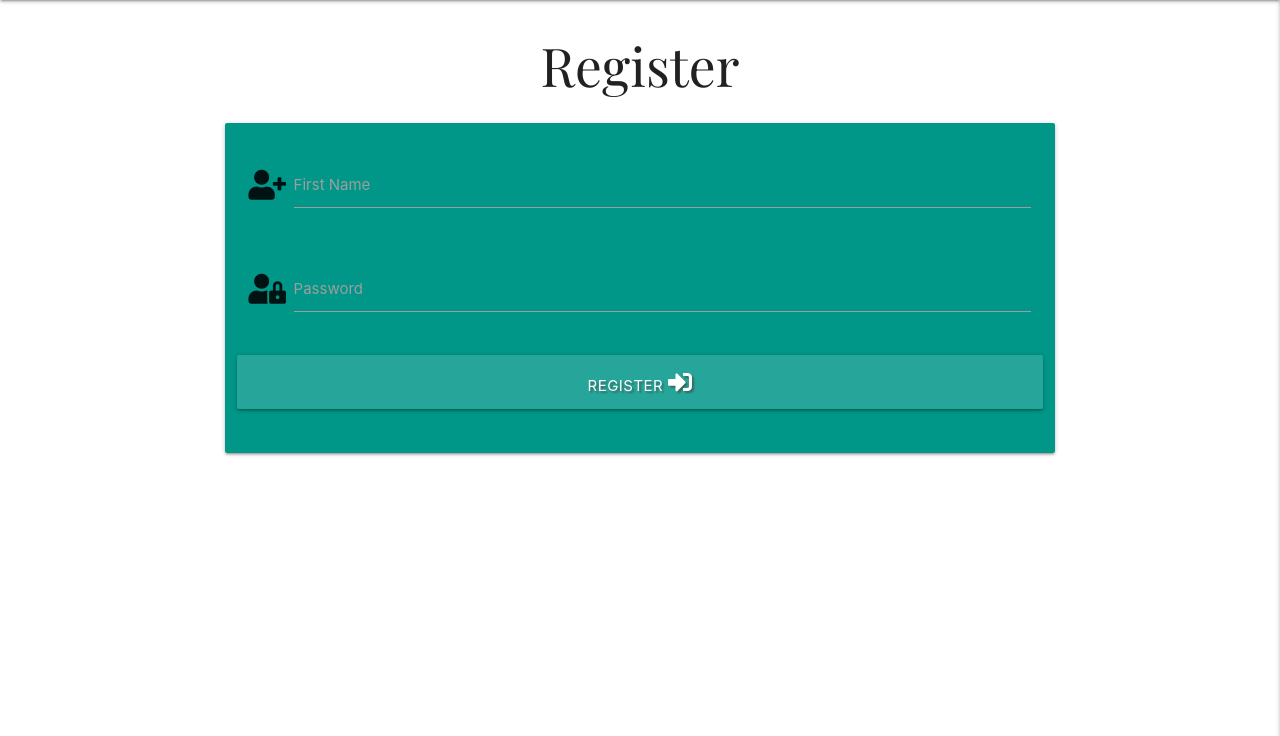
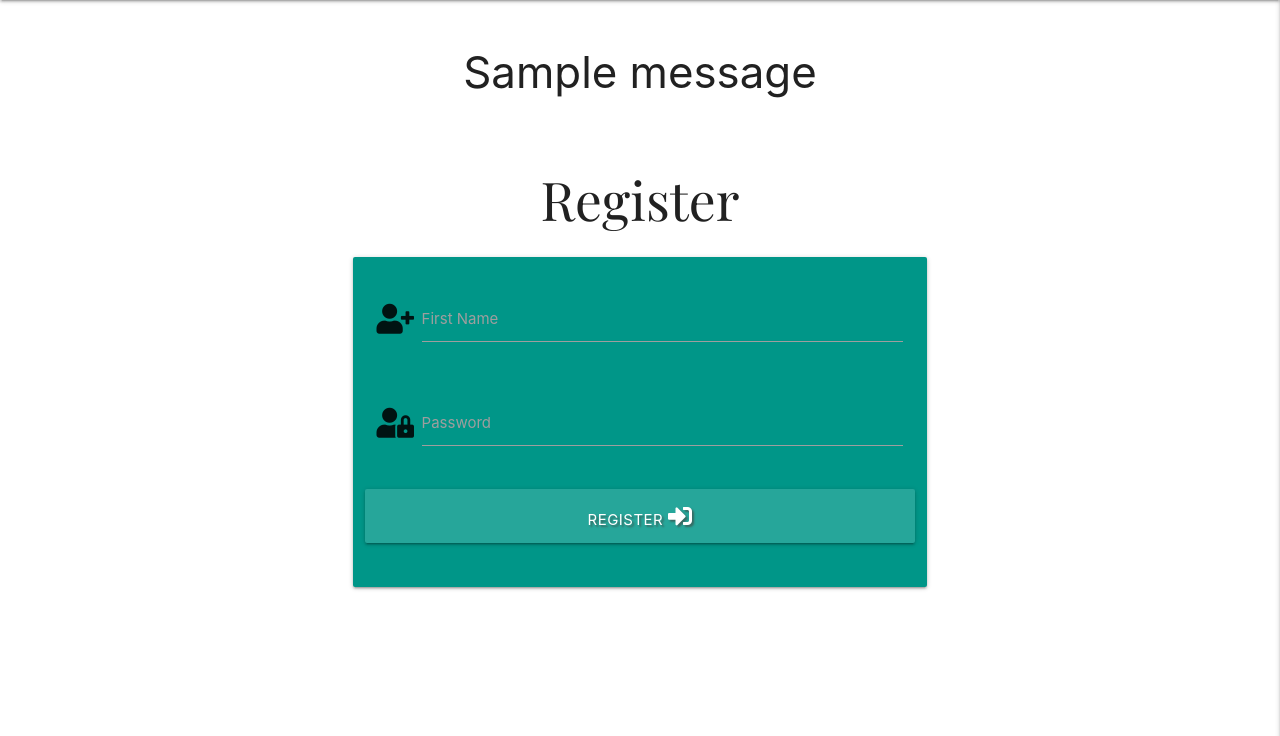
Before and after one commit to kenweechin/recipe-app, a Flask app: page /register in a window 1280 px wide. Shown: the part 64-800 px from the top of the page. Run offline with Flask 2, Linux system fonts and the light colour scheme; one stand-in notice (Sample message) is shown; some libraries are stand-ins or nearby versions.

Commit message:
Add flash message to complete register functionality

```diff
--- a/static/css/style.css
+++ b/static/css/style.css
@@ -26,3 +26,7 @@ nav ul a {
 nav .nav-wrapper {
     padding-left: 10rem;
 }
+
+.flash-message h3 {
+    line-height: 2;
+}
--- a/templates/base.html
+++ b/templates/base.html
@@ -50,8 +50,22 @@
 
     </header>
 
-    {% block content %}
-    {% endblock %}
+    <section>
+        {% with messages = get_flashed_messages() %}
+            {% if messages %}
+                {% for message in messages %}
+                    <div class="row flash-message">
+                        <h3 class="dark-blue center-align">{{ message }}</h3>
+                    </div>
+                {% endfor %}
+            {% endif %}
+        {% endwith %}
+    </section>
+
+    <main class="container">
+        {% block content %}
+        {% endblock %}
+    </main>
 
     <script src="https://code.jquery.com/jquery-3.6.0.min.js"
         integrity="sha256-/xUj+3OJU5yExlq6GSYGSHk7tPXikynS7ogEvDej/m4=" crossorigin="anonymous"></script>
--- a/templates/register.html
+++ b/templates/register.html
@@ -9,14 +9,16 @@
             <div class="row">
                 <div class="input-field col s12">
                     <i class="fas fa-user-plus prefix"></i>
-                    <input id="username" name="username" type="text" class="validate">
+                    <input id="username" name="username" type="text" minlength ="4"
+                        maxlength="20" pattern="^[a-zA-Z0-9]{4,20}$" class="validate" required>
                     <label for="username">First Name</label>
                 </div>
             </div>
             <div class="row">
                 <div class="input-field col s12">
                     <i class="fas fa-user-lock prefix"></i>
-                    <input id="password" name="password" type="password" class="validate">
+                    <input id="password" name="password" type="password" minlength ="6"
+                    maxlength="20" pattern="^[a-zA-Z0-9]{6,20}$" class="validate">
                     <label for="password">Password</label>
                 </div>
             </div>
```
